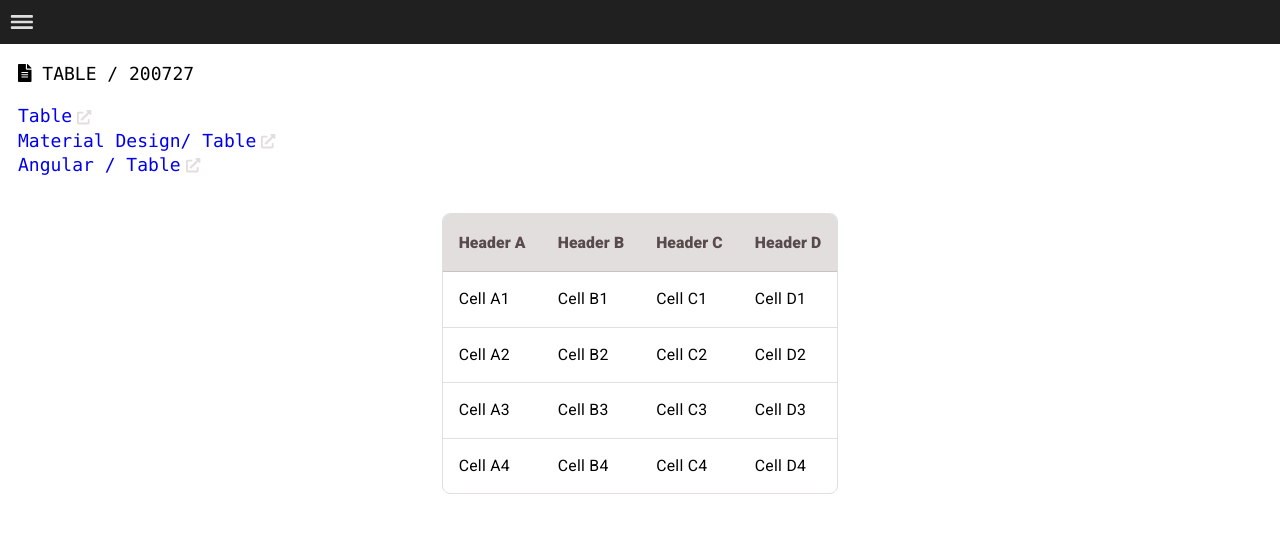
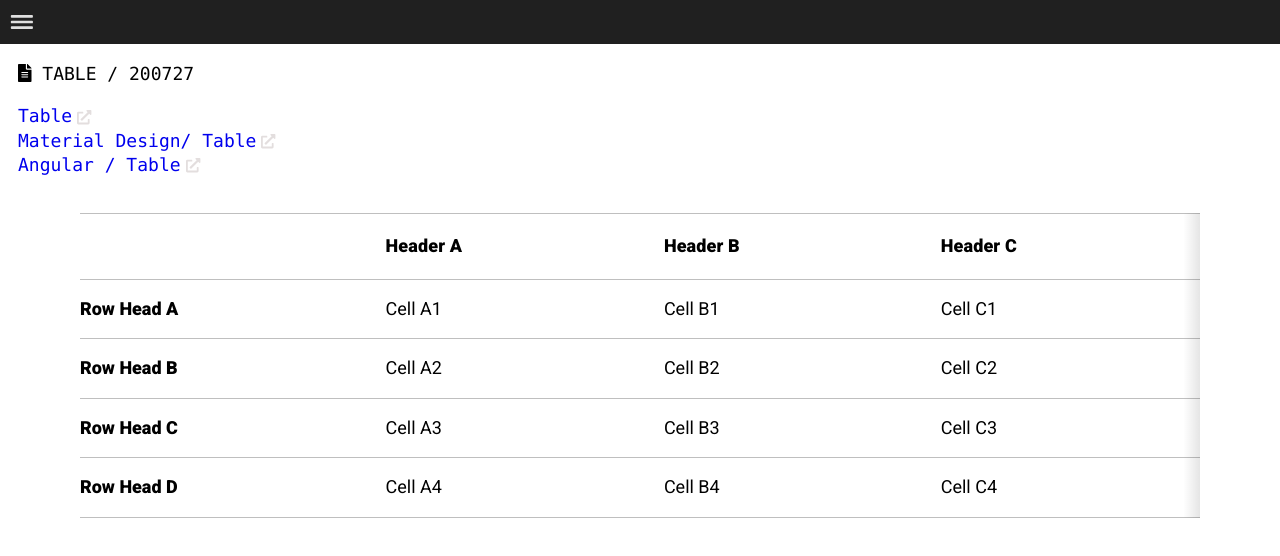
Before and after one commit to Tivo389/94_200318-OET-LIBRARY, a React (Create React App) app: page / in a window 1280 px wide. Shown: the top 556 px of the page. Built offline with nearby package versions, Linux system fonts and the light colour scheme.

Commit message:
200730 / 200728_tableDesign - Table Done - Next

```diff
--- a/src/components/SectionTable.js
+++ b/src/components/SectionTable.js
@@ -44,36 +44,36 @@ class SectionTable extends Component {
           <table className="tableElement">
             <thead className="tableHeader">
               <tr>
+                <th className="tableHeaderCell"></th>
                 <th className="tableHeaderCell">Header A</th>
                 <th className="tableHeaderCell">Header B</th>
                 <th className="tableHeaderCell">Header C</th>
-                <th className="tableHeaderCell">Header D</th>
               </tr>
             </thead>
             <tbody className="tableBody">
               <tr className="tableBodyRow">
+                <td className="tableRowHeaderCell">Row Head A</td>
                 <td className="tableBodyCell">Cell A1</td>
                 <td className="tableBodyCell">Cell B1</td>
                 <td className="tableBodyCell">Cell C1</td>
-                <td className="tableBodyCell">Cell D1</td>
               </tr>
               <tr className="tableBodyRow">
+                <td className="tableRowHeaderCell">Row Head B</td>
                 <td className="tableBodyCell">Cell A2</td>
                 <td className="tableBodyCell">Cell B2</td>
                 <td className="tableBodyCell">Cell C2</td>
-                <td className="tableBodyCell">Cell D2</td>
               </tr>
               <tr className="tableBodyRow">
+                <td className="tableRowHeaderCell">Row Head C</td>
                 <td className="tableBodyCell">Cell A3</td>
                 <td className="tableBodyCell">Cell B3</td>
                 <td className="tableBodyCell">Cell C3</td>
-                <td className="tableBodyCell">Cell D3</td>
               </tr>
               <tr className="tableBodyRow">
+                <td className="tableRowHeaderCell">Row Head D</td>
                 <td className="tableBodyCell">Cell A4</td>
                 <td className="tableBodyCell">Cell B4</td>
                 <td className="tableBodyCell">Cell C4</td>
-                <td className="tableBodyCell">Cell D4</td>
               </tr>
             </tbody>
           </table>
--- a/src/css/_table.scss
+++ b/src/css/_table.scss
@@ -1,10 +1,9 @@
 .tableContainer {
-  background-color: #ffffff;
-  border: 1px solid $colorLightGray;
-  border-radius: 8px;
+  background: linear-gradient(-90deg, rgba(0,0,0,0.1) 0%, rgba(0,0,0,0) 1.5%);
   margin: 0 auto;
   max-width: 1120px;
   overflow-x: auto;
+  width: 100%;
 }
 .tableElement {
   font-family: $ffBody;
@@ -14,42 +13,33 @@
   table-layout: fixed;
   white-space: nowrap;
 }
-.tableHeader {
-  background-color: $colorLightGray;
-}
 .tableHeaderCell {
-  color: $colorDarkGray;
-  font-size: .875rem;
-  padding: 18px 16px;
   font-weight: bolder;
+  font-size: 1rem;
+  padding: 1.125em 1em;
   letter-spacing: .0075em;
   line-height: 1.35;
+  border-top: 1px solid rgba(0,0,0,0.25);
   text-align: left;
 }
 .tableBody {
-  font-size: .875rem;
+  font-size: 1rem;
   line-height: 1.25;
-  font-weight: 400;
-  letter-spacing: .0178571429em;
-  text-decoration: inherit;
-  text-transform: inherit;
 }
 .tableBodyRow {
-  border-top-width: 1px;
-  border-top-style: solid;
-  border-top-color: rgba(0,0,0,.12);
+  border-bottom: 1px solid rgba(0,0,0,0.25);
+  &:first-of-type {
+    border-top: 1px solid rgba(0,0,0,0.25);
+  }
+}
+.tableRowHeaderCell {
+  font-weight: bolder;
+  padding: 1em 1em 1em 0;
 }
 .tableBodyCell {
-  padding: 16px;
-  font-size: .875rem;
+  padding: 1em;
+  font-size: 1rem;
   line-height: 1.25rem;
-  font-weight: 400;
-  letter-spacing: .0178571429em;
-  text-decoration: inherit;
-  text-transform: inherit;
-  box-sizing: border-box;
-  text-overflow: ellipsis;
-  overflow: hidden;
 }
 .tableBodyRow:hover {
   background-color: rgba(0,0,0,.04);
--- a/src/css/index.css
+++ b/src/css/index.css
@@ -1407,12 +1407,11 @@ body.hideOverflow {
       display: none; } }
 
 .tableContainer {
-  background-color: #ffffff;
-  border: 1px solid #e3dede;
-  border-radius: 8px;
+  background: linear-gradient(-90deg, rgba(0, 0, 0, 0.1) 0%, rgba(0, 0, 0, 0) 1.5%);
   margin: 0 auto;
   max-width: 1120px;
-  overflow-x: auto; }
+  overflow-x: auto;
+  width: 100%; }
 
 .tableElement {
   font-family: "Roboto", "Helvetica Neue", Helvetica, Arial, sans-serif;
@@ -1422,42 +1421,32 @@ body.hideOverflow {
   table-layout: fixed;
   white-space: nowrap; }
 
-.tableHeader {
-  background-color: #e3dede; }
-
 .tableHeaderCell {
-  color: #584b4b;
-  font-size: .875rem;
-  padding: 18px 16px;
   font-weight: bolder;
+  font-size: 1rem;
+  padding: 1.125em 1em;
   letter-spacing: .0075em;
   line-height: 1.35;
+  border-top: 1px solid rgba(0, 0, 0, 0.25);
   text-align: left; }
 
 .tableBody {
-  font-size: .875rem;
-  line-height: 1.25;
-  font-weight: 400;
-  letter-spacing: .0178571429em;
-  text-decoration: inherit;
-  text-transform: inherit; }
+  font-size: 1rem;
+  line-height: 1.25; }
 
 .tableBodyRow {
-  border-top-width: 1px;
-  border-top-style: solid;
-  border-top-color: rgba(0, 0, 0, 0.12); }
+  border-bottom: 1px solid rgba(0, 0, 0, 0.25); }
+  .tableBodyRow:first-of-type {
+    border-top: 1px solid rgba(0, 0, 0, 0.25); }
+
+.tableRowHeaderCell {
+  font-weight: bolder;
+  padding: 1em 1em 1em 0; }
 
 .tableBodyCell {
-  padding: 16px;
-  font-size: .875rem;
-  line-height: 1.25rem;
-  font-weight: 400;
-  letter-spacing: .0178571429em;
-  text-decoration: inherit;
-  text-transform: inherit;
-  box-sizing: border-box;
-  text-overflow: ellipsis;
-  overflow: hidden; }
+  padding: 1em;
+  font-size: 1rem;
+  line-height: 1.25rem; }
 
 .tableBodyRow:hover {
   background-color: rgba(0, 0, 0, 0.04); }
```
